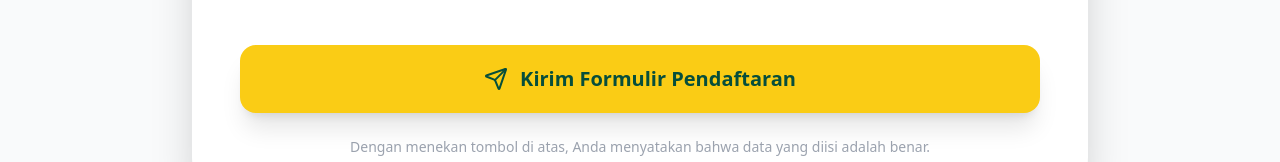
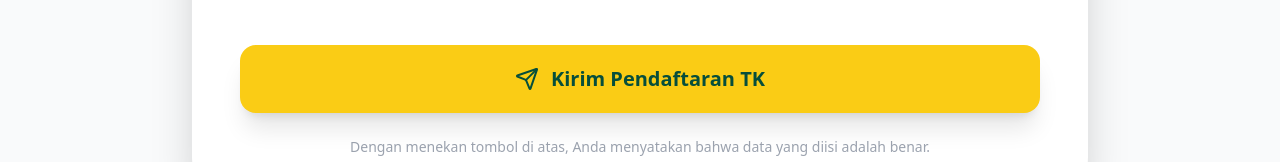
Before and after one commit to tktpq-al-huda/tk-tpq-project, a React (Vite) app: page /daftar-tk in a window 1280 px wide. Shown: the part 1331-1493 px from the top of the page. Built offline with nearby package versions, Linux system fonts and the light colour scheme.

Commit message:
fixed sendt icon

```diff
--- a/src/pages/tk/DaftarTK.jsx
+++ b/src/pages/tk/DaftarTK.jsx
@@ -198,7 +198,7 @@ export default function DaftarTK() {
                 {formStatus === 'loading' ? (
                   'Memproses Data...'
                 ) : (
-                  <><Send size={24} /> Kirim Formulir Pendaftaran</>
+                  <><Send size={24} /> Kirim Pendaftaran TK</>
                 )}
               </button>
 
```
Also changed, not shown: 1 other file (tests, documents, lock files or other folders).
